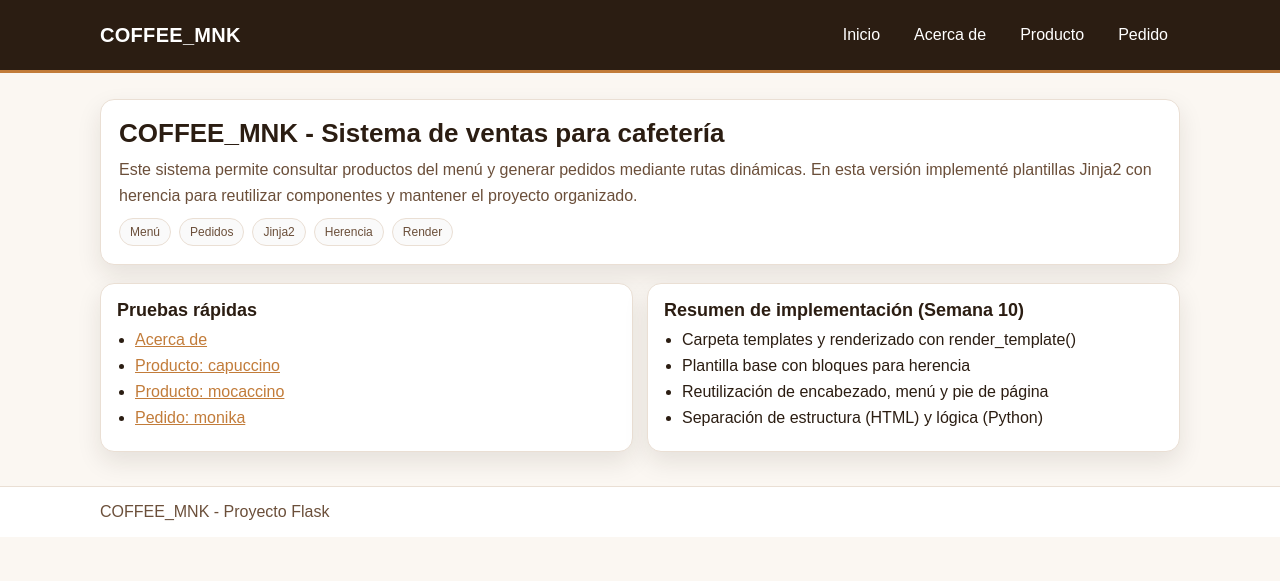
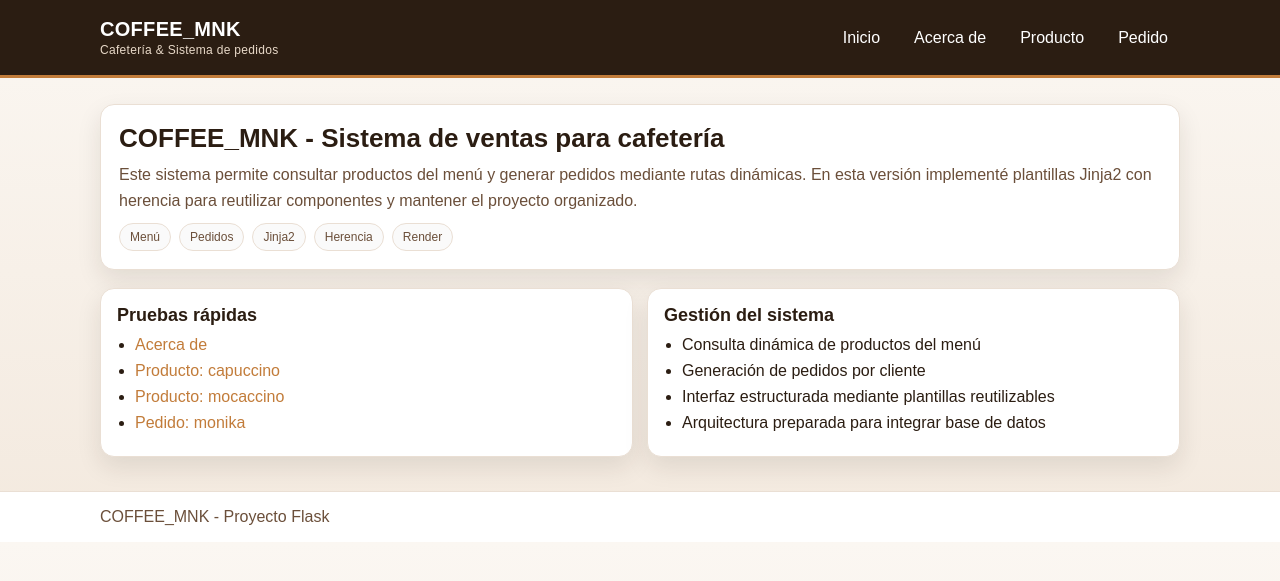
Before and after one commit to MonikaRogel/proyecto_S09_COFFEE_MNK, a Flask app: page / in a window 1280 px wide. Shown: the top 581 px of the page. Run offline with Flask 3, Linux system fonts and the light colour scheme.

Commit message:
Actualización UI cafetería

```diff
--- a/static/styles.css
+++ b/static/styles.css
@@ -14,7 +14,7 @@
 
 body{
   font-family: Arial, sans-serif;
-  background: var(--bg);
+  background: linear-gradient(to bottom, #fbf7f2, #f3e9de);
   color: var(--text);
 }
 
@@ -124,6 +124,13 @@ a{ color: inherit; text-decoration: none; }
   padding: 6px 10px;
   border-radius: 999px;
   font-size: 12px;
+  transition: 0.2s ease;
+}
+
+.badge:hover{
+  background: var(--accent);
+  color: white;
+  border-color: var(--accent);
 }
 
 .list{
@@ -136,6 +143,11 @@ a{ color: inherit; text-decoration: none; }
 
 .link{
   color: var(--accent);
+  font-weight: 500;
+  text-decoration: none;
+}
+
+.link:hover{
   text-decoration: underline;
 }
 
@@ -148,3 +160,16 @@ a{ color: inherit; text-decoration: none; }
 .footer p{
   color: var(--muted);
 }
+
+.logo{
+  font-size: 20px;
+  font-weight: 600;
+}
+
+.tagline{
+  display: block;
+  font-size: 12px;
+  color: #e8d9c8;
+  font-weight: normal;
+  margin-top: 2px;
+}
--- a/templates/base.html
+++ b/templates/base.html
@@ -12,7 +12,10 @@
 
 <header class="header">
   <div class="container header-row">
-    <h1 class="logo">COFFEE_MNK</h1>
+    <h1 class="logo">
+        COFFEE_MNK
+        <span class="tagline">Cafetería & Sistema de pedidos</span>
+    </h1>
 
     <nav class="nav">
       <a href="{{ url_for('home') }}">Inicio</a>
--- a/templates/index.html
+++ b/templates/index.html
@@ -29,13 +29,13 @@
     </div>
 
     <div class="card half">
-      <h3>Resumen de implementación (Semana 10)</h3>
-      <ul class="list">
-        <li>Carpeta templates y renderizado con render_template()</li>
-        <li>Plantilla base con bloques para herencia</li>
-        <li>Reutilización de encabezado, menú y pie de página</li>
-        <li>Separación de estructura (HTML) y lógica (Python)</li>
-      </ul>
+        <h3>Gestión del sistema</h3>
+        <ul class="list">
+            <li>Consulta dinámica de productos del menú</li>
+            <li>Generación de pedidos por cliente</li>
+            <li>Interfaz estructurada mediante plantillas reutilizables</li>
+            <li>Arquitectura preparada para integrar base de datos</li>
+        </ul>
     </div>
   </section>
 {% endblock %}
```
